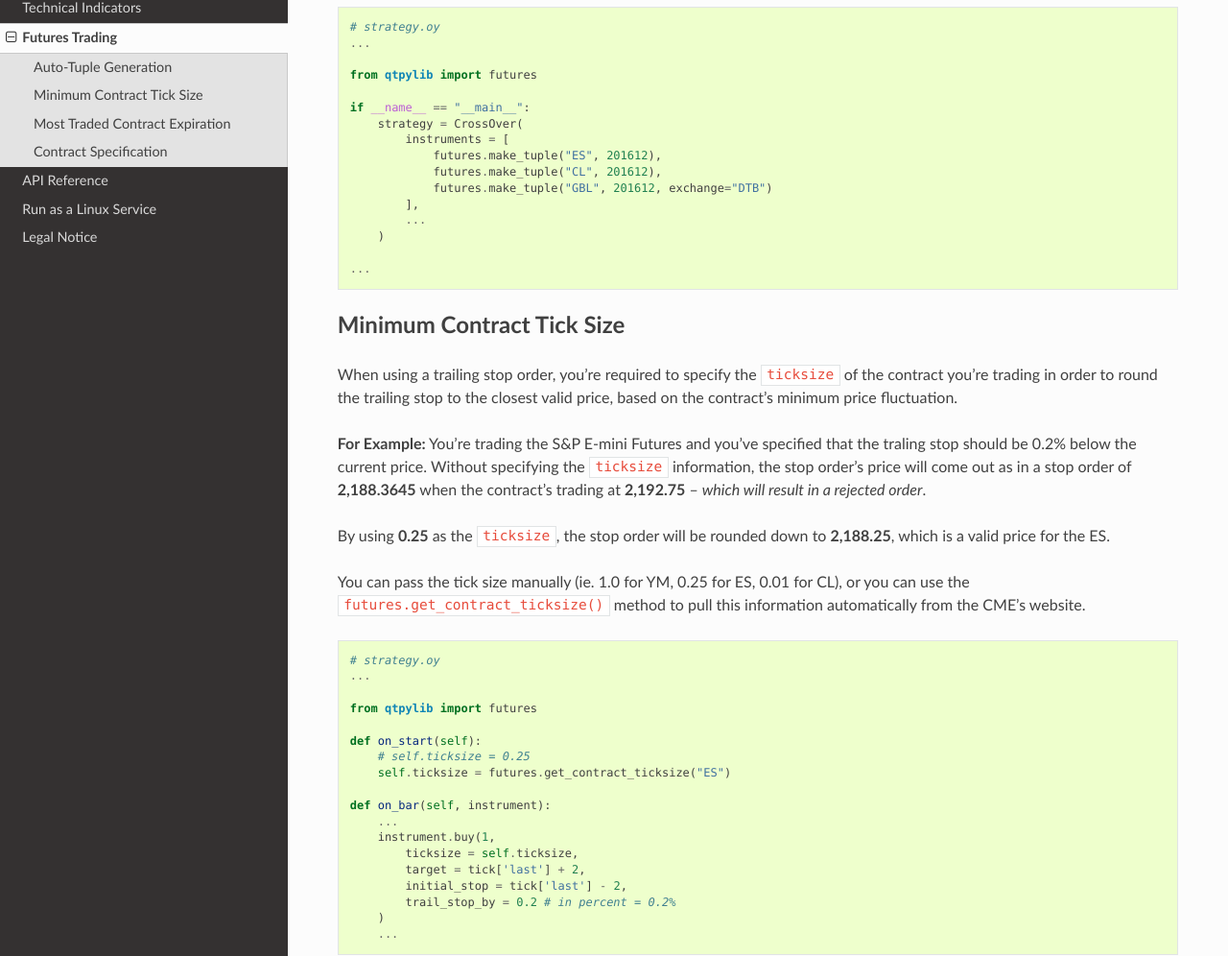
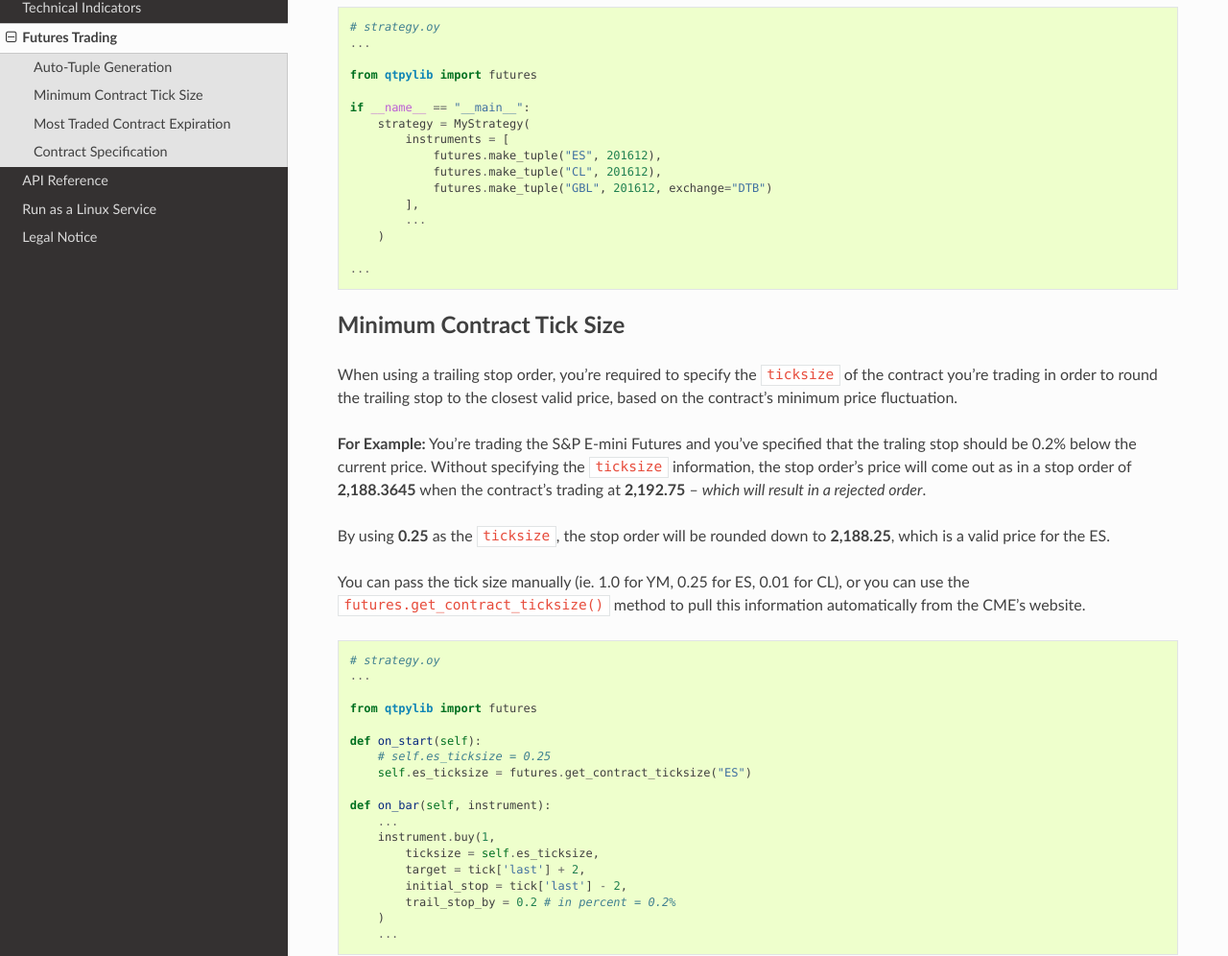
Before and after one commit to ranaroussi/qtpylib, a Sphinx documentation site: the page built from docs/source/futures.rst, in a window 1280 px wide and 1400 px high. Shown: the part 304-1300 px from the top of the window at 96% size. Built offline with Sphinx 7.4.7 and the Read the Docs theme 2.0.0, drawn with Linux system fonts in a browser that asks for light colours; some of the changed text lies outside the part shown.

Commit message:
updated docs

```diff
--- a/docs/source/futures.rst
+++ b/docs/source/futures.rst
@@ -17,7 +17,7 @@ via the `contract specification retrival functionality <#contract-specification>
     from qtpylib import futures
 
     if __name__ == "__main__":
-        strategy = CrossOver(
+        strategy = MyStrategy(
             instruments = [
                 futures.make_tuple("ES", 201612),
                 futures.make_tuple("CL", 201612),
@@ -61,13 +61,13 @@ method to pull this information automatically from the CME's website.
     from qtpylib import futures
 
     def on_start(self):
-        # self.ticksize = 0.25
-        self.ticksize = futures.get_contract_ticksize("ES")
+        # self.es_ticksize = 0.25
+        self.es_ticksize = futures.get_contract_ticksize("ES")
 
     def on_bar(self, instrument):
         ...
         instrument.buy(1,
-            ticksize = self.ticksize,
+            ticksize = self.es_ticksize,
             target = tick['last'] + 2,
             initial_stop = tick['last'] - 2,
             trail_stop_by = 0.2 # in percent = 0.2%
@@ -102,7 +102,7 @@ your algo.
         # get most active ES contract
         ACTIVE_MONTH = futures.get_active_contract("ES")
 
-        strategy = CrossOver(
+        strategy = MyStrategy(
             instruments = [ ("ES", "FUT", "GLOBEX", "USD", ACTIVE_MONTH, 0.0, "") ],
             ...
         )
@@ -120,7 +120,7 @@ In this case
     # from qtpylib import futures
     # ^^ no need to import this when using this method
 
-    strategy = CrossOver(
+    strategy = MyStrategy(
         instruments = [ "FUT.ES" ],
     )
 
```
Also changed, not shown: 2 other files.
